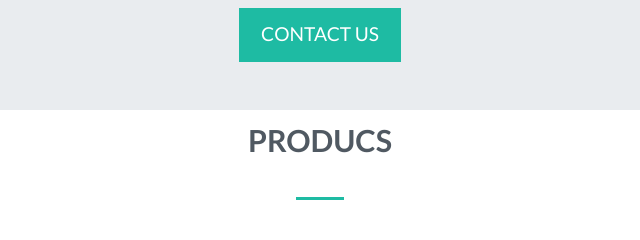
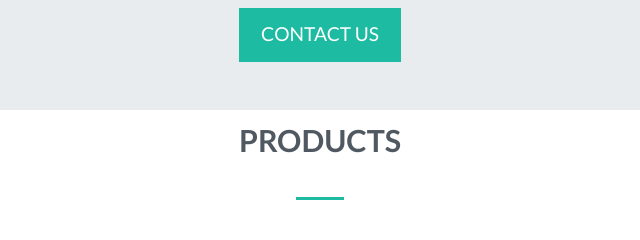
Before and after one commit to nikeshvpatel/hammerhead, a plain HTML site: page index.html in a window 1280 px wide. Shown: the part 1500-1740 px from the top of the page, 320-960 px from the left. Drawn offline with nearby package versions, Linux system fonts and the light colour scheme.

Commit message:
Update index.html

```diff
--- a/index.html
+++ b/index.html
@@ -161,7 +161,7 @@
 		<div class="col-12 text-center">
 
 
-			<h3 class="heading">Producs</h3>
+			<h3 class="heading">Products</h3>
 			<div class="heading-underline"></div>
 		</div>
 		<div class="row padding">
```
